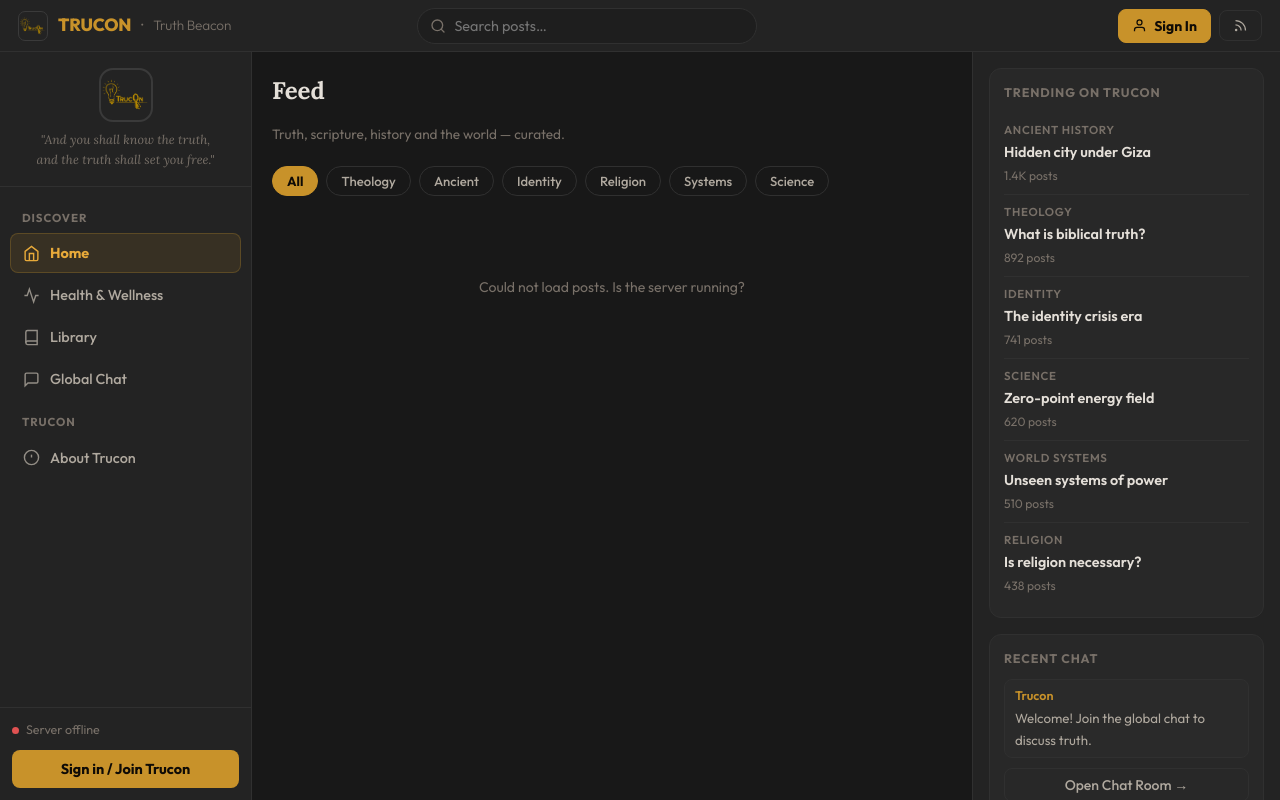
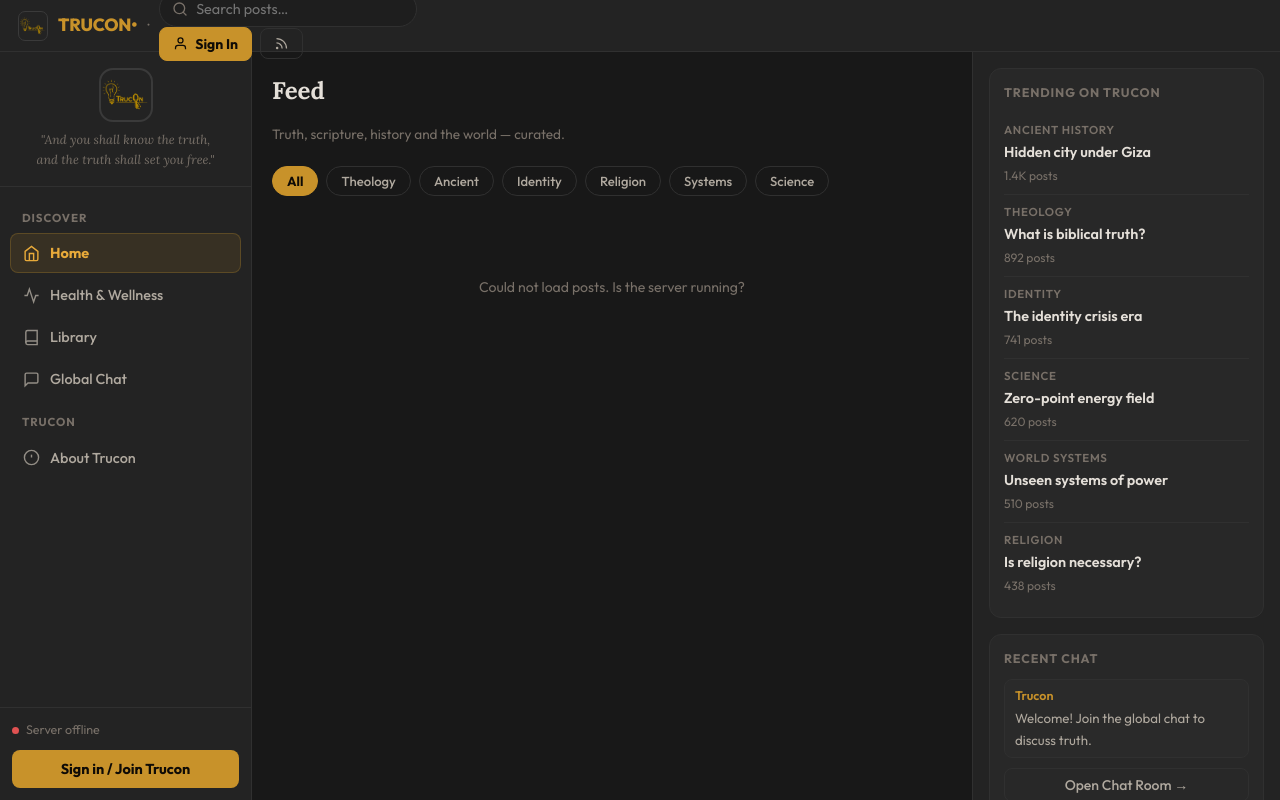
Before and after one commit to JUSHIN1/trucon, a website: page index.html in a window 1280 px wide. Drawn offline with nearby package versions, Linux system fonts and the light colour scheme; no server answers.

Commit message:
Update index.html

```diff
--- a/index.html
+++ b/index.html
@@ -59,12 +59,10 @@
             alt="Trucon"
             onerror="this.style.display = 'none'"
           />
-          <span class="brand-name">TRUCON</span>
+          <span class="brand-name">TRUCON•</span>
           <span class="brand-dot">·</span>
           <span
             style="font-weight: 300; font-size: 0.85rem; color: var(--muted)"
-            >Truth Beacon</span
-          >
         </div>
 
         <div class="topbar-search">
```
